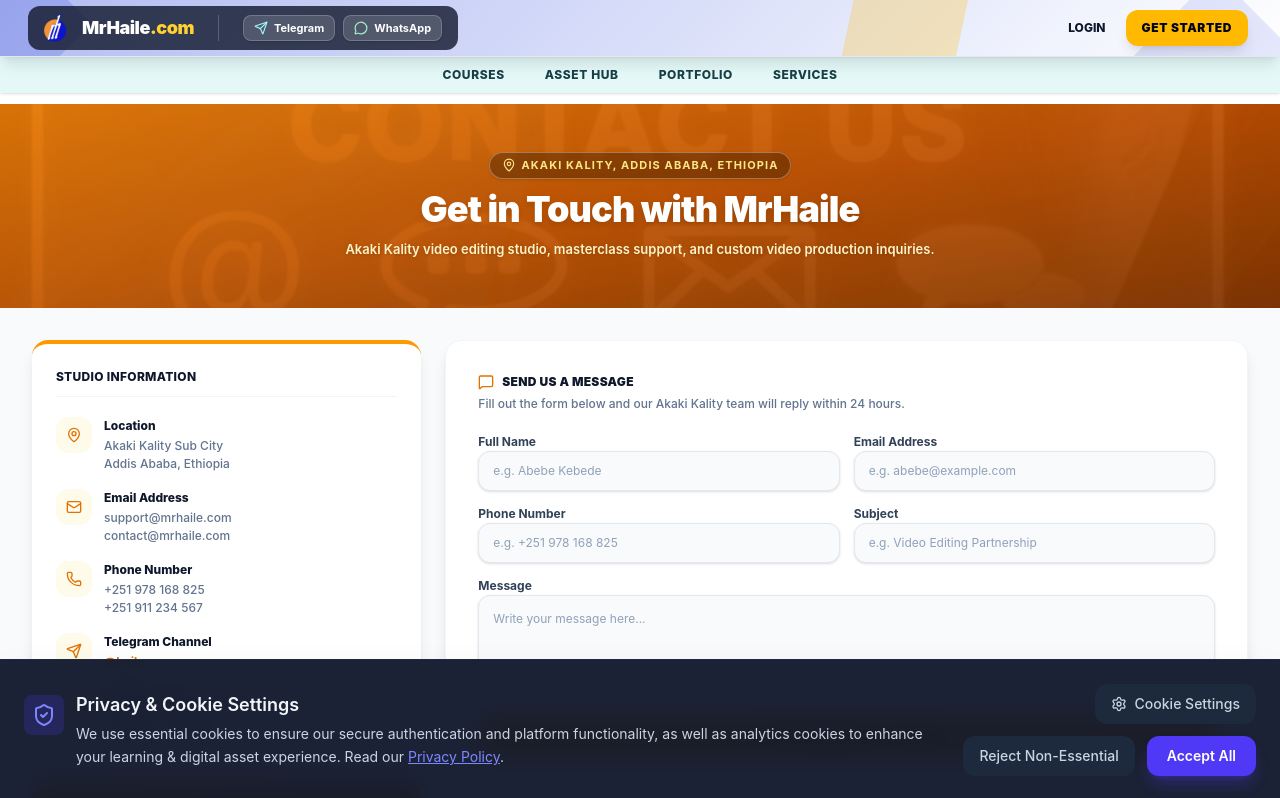
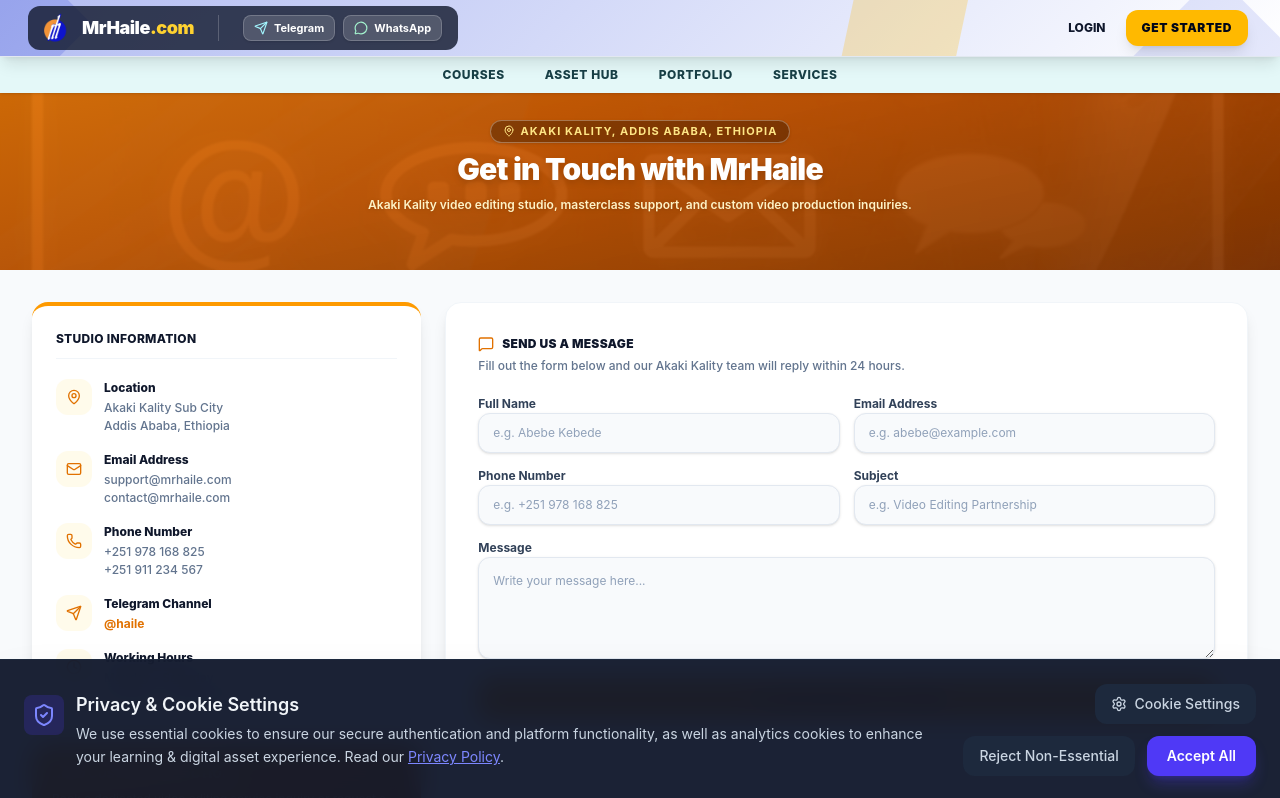
Before and after one commit to bante27/dgt-front, a React (Vite) app: page /contact in a window 1280 px wide. Shown: the top 798 px of the page. Built offline with nearby package versions, Linux system fonts and the light colour scheme; no server answers.

Commit message:
update contact

```diff
--- a/src/pages/Contact.jsx
+++ b/src/pages/Contact.jsx
@@ -35,10 +35,10 @@
   };
 
   return (
-    <div className="min-h-screen bg-slate-50 text-slate-900 font-sans text-[12px]">
+    <div className="min-h-screen bg-slate-50 text-slate-900 font-sans text-[12px] -mt-14 md:-mt-[104px]">
 
-      {/* Hero Header - Attached directly to header with no gap, orange background styling */}
-      <div className="relative py-12 px-4 sm:px-6 lg:px-8 text-white overflow-hidden bg-gradient-to-r from-amber-500 via-amber-600 to-amber-700 m-0">
+      {/* Hero Header - Medium height attached directly to header with zero gap */}
+      <div className="relative pt-30 pb-14 px-4 sm:px-6 lg:px-8 text-white overflow-hidden bg-gradient-to-r from-amber-500 via-amber-600 to-amber-700">
         <div className="absolute inset-0 z-0">
           <img
             src={contactBgImage}
@@ -48,13 +48,13 @@
           <div className="absolute inset-0 bg-gradient-to-br from-amber-600/80 via-amber-700/80 to-amber-900/85 backdrop-blur-[1px]"></div>
         </div>
 
-        <div className="max-w-7xl mx-auto text-center relative z-10 space-y-2.5">
-          <div className="inline-flex items-center gap-1.5 px-3 py-1 rounded-full bg-black/30 border border-white/30 text-amber-200 text-[11px] font-bold uppercase tracking-widest backdrop-blur-md shadow">
-            <MapPin className="w-3.5 h-3.5" />
+        <div className="max-w-4xl mx-auto text-center relative z-10 space-y-2">
+          <div className="inline-flex items-center gap-1.5 px-3 py-0.5 rounded-full bg-black/30 border border-white/30 text-amber-200 text-[11px] font-bold uppercase tracking-widest backdrop-blur-md shadow">
+            <MapPin className="w-3 h-3" />
             <span>Akaki Kality, Addis Ababa, Ethiopia</span>
           </div>
-          <h1 className="text-2xl sm:text-4xl font-black tracking-tight drop-shadow-md">Get in Touch with MrHaile</h1>
-          <p className="text-[12px] sm:text-[13px] text-amber-100 max-w-2xl mx-auto font-semibold leading-relaxed drop-shadow">
+          <h1 className="text-xl sm:text-3xl font-black tracking-tight drop-shadow-md">Get in Touch with MrHaile</h1>
+          <p className="text-[12px] text-amber-100 max-w-xl mx-auto font-semibold leading-relaxed drop-shadow">
             Akaki Kality video editing studio, masterclass support, and custom video production inquiries.
           </p>
         </div>
```
